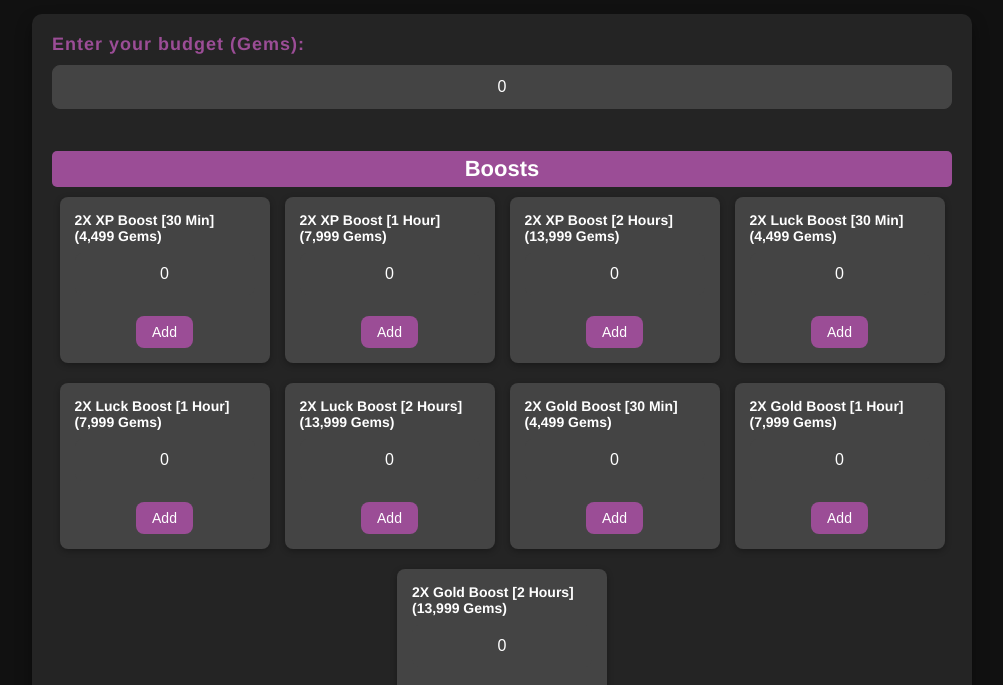
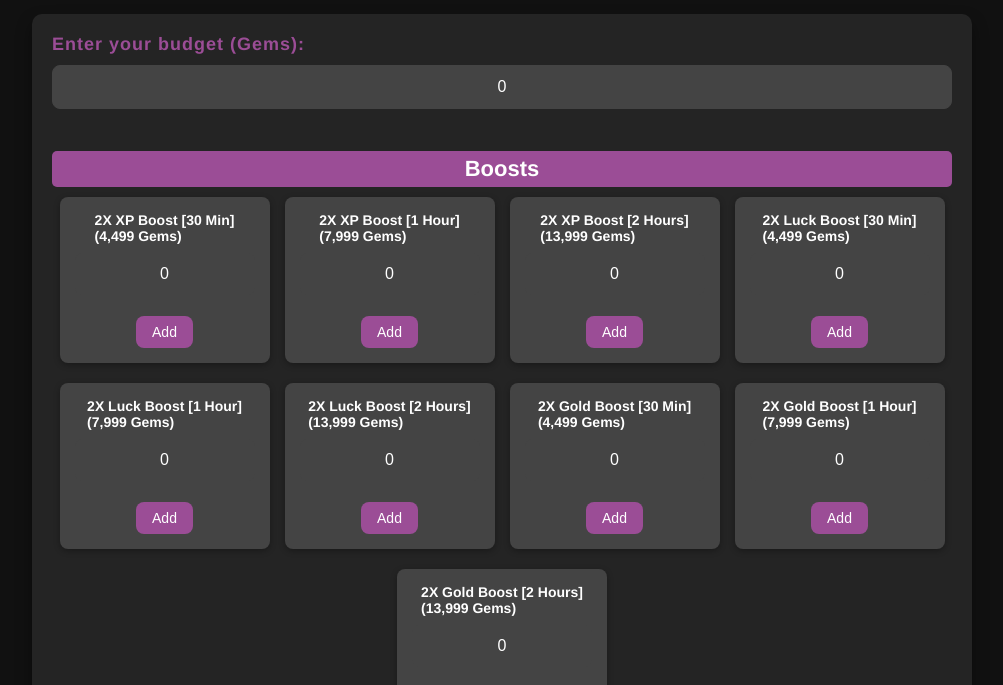
Before and after one commit to VioletAOTR/storecalculator, a plain HTML site: page index.html in a window 1280 px wide. Shown: the part 114-799 px from the top of the page, without its empty margins (138-1141 px from the left). Drawn offline with Linux system fonts and the light colour scheme.

Commit message:
Update index.html
formatting for numbers

```diff
--- a/index.html
+++ b/index.html
@@ -376,7 +376,10 @@ input[type="number"] {
                 const itemdiv = document.createElement('div');
                 itemdiv.classList.add('item');
                 itemdiv.innerHTML = `
-                    <label for="${item.name}">${item.name} (${formatnumber(item.price)} Gems)</label>
+                    <label for="${item.name}">
+                        ${item.name}<br>
+                        (${formatnumber(item.price)} Gems)
+                    </label>
                     <input type="number" id="${item.name}" name="${item.name}" min="0" value="0">
                     <div class="add-remove-buttons">
                         <button onclick="addtocheckout('${item.name}', ${item.price})">Add</button>
```
